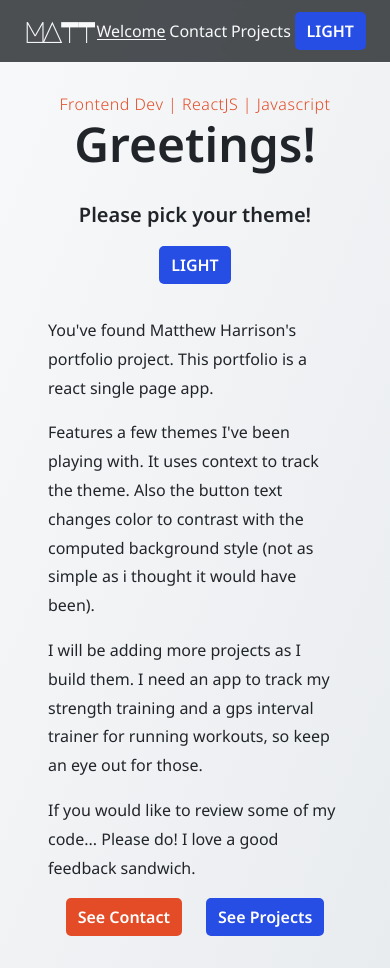
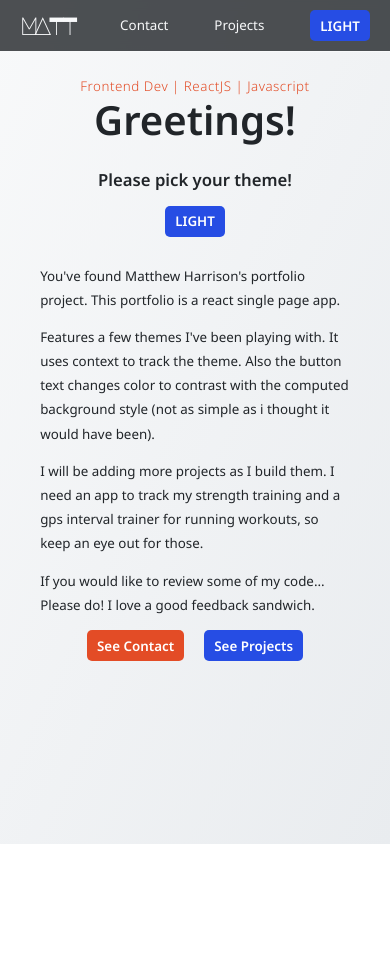
Before and after one commit to matt-harro/portfolio-react, a React (Create React App) app: page /welcome in a window 390 px wide. After the commit the page ends 844 px from the top, so only its background shows below. Built offline with nearby package versions, Linux system fonts and the light colour scheme.

Commit message:
added mobile breakpoint changed base rem size for mobile removed Welcome link from nav

```diff
--- a/src/components/nav/Nav.js
+++ b/src/components/nav/Nav.js
@@ -13,7 +13,7 @@ const Nav = (props) => {
               MATT
             </Link>
           </li>
-          <li>
+          {/* <li>
             <NavLink
               activeClassName={classes.active}
               className={classes.navlink}
@@ -21,7 +21,7 @@ const Nav = (props) => {
             >
               Welcome
             </NavLink>
-          </li>
+          </li> */}
           <li>
             <NavLink
               activeClassName={classes.active}
--- a/src/scss/_base.scss
+++ b/src/scss/_base.scss
@@ -1,6 +1,11 @@
-// set rem size to 10px
+@import './media-queries'; // set rem size to 10px
+
 html {
   font-size: 62.5%;
+
+  @media (max-width: $breakpoint-mobile) {
+    font-size: 52.25%;
+  }
 }
 
 body {
--- a/src/scss/_media-queries.scss
+++ b/src/scss/_media-queries.scss
@@ -1,3 +1 @@
-// {
-
-// }
+$breakpoint-mobile: 400px;
```
